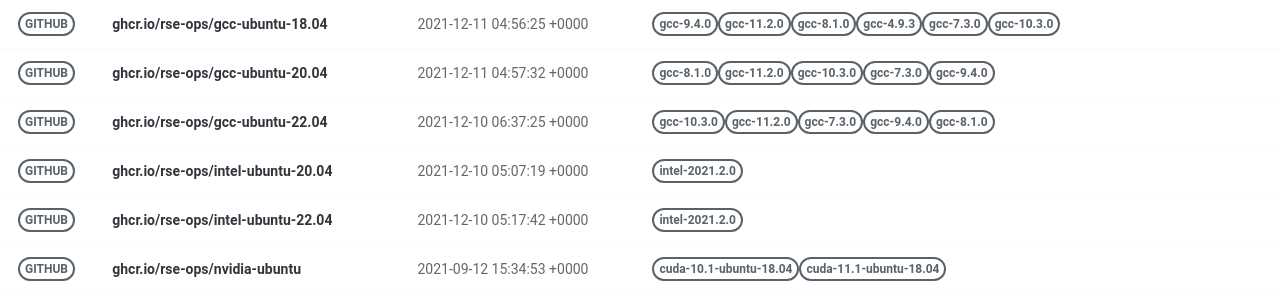
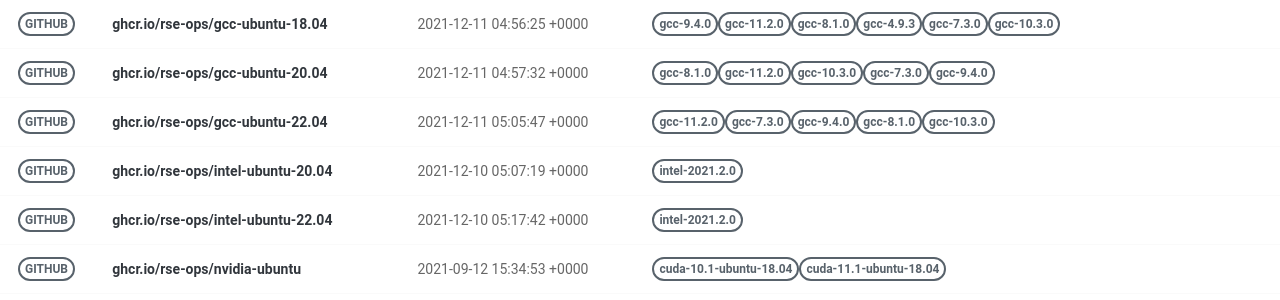
Before and after one commit to rse-ops/docker-images, a Jekyll site: the page built from pages/index.md, in a window 1280 px wide. Shown: the part 375-675 px from the top of the page. Built offline with Jekyll 4.4.1, drawn with Linux system fonts in a browser that asks for light colours; nearby versions of some CDN libraries.

Commit message:
Automated push to update library 2021-12-11

```diff
--- a/_library/ghcr.io-rse-ops-gcc-ubuntu-22.04.md
+++ b/_library/ghcr.io-rse-ops-gcc-ubuntu-22.04.md
@@ -1,14 +1,11 @@
 ---
 layout: container
 name: ghcr.io/rse-ops/gcc-ubuntu-22.04
-updated_at: 2021-12-10 06:37:25.685735
+updated_at: 2021-12-11 05:05:47.163806
 
 
 container_url: https://github.com/orgs/rse-ops/packages/container/package/gcc-ubuntu-22.04
 versions:
- - tag: gcc-10.3.0
-   dockerfile: https://github.com/rse-ops/docker-images/blob/main/ubuntu/gcc/Dockerfile
-   manifest: https://crane.ggcr.dev/manifest/ghcr.io/rse-ops/gcc-ubuntu-22.04:gcc-10.3.0
  - tag: gcc-11.2.0
    dockerfile: https://github.com/rse-ops/docker-images/blob/main/ubuntu/gcc/Dockerfile
    manifest: https://crane.ggcr.dev/manifest/ghcr.io/rse-ops/gcc-ubuntu-22.04:gcc-11.2.0
```
Also changed, not shown: other parts of _library/ghcr.io-rse-ops-gcc-ubuntu-22.04.md (+3 -0 lines).
